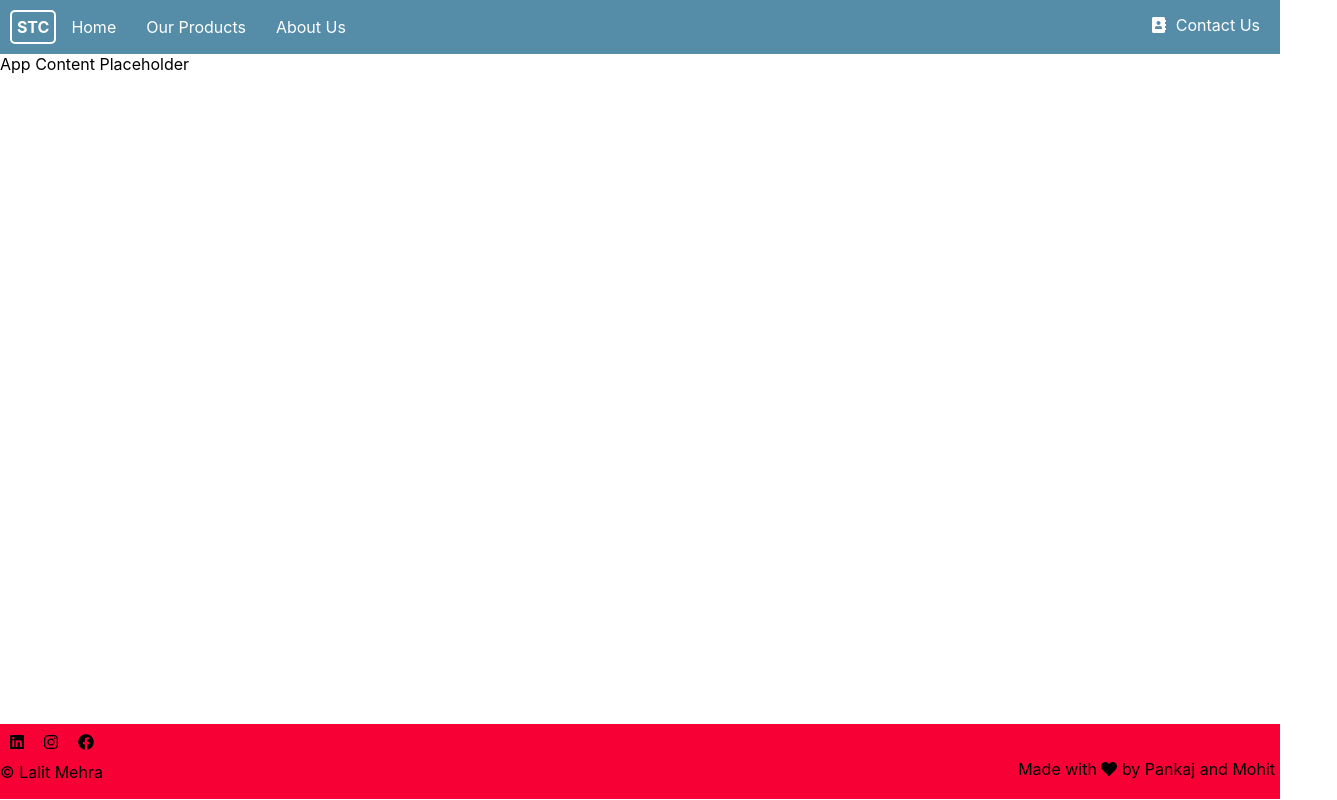
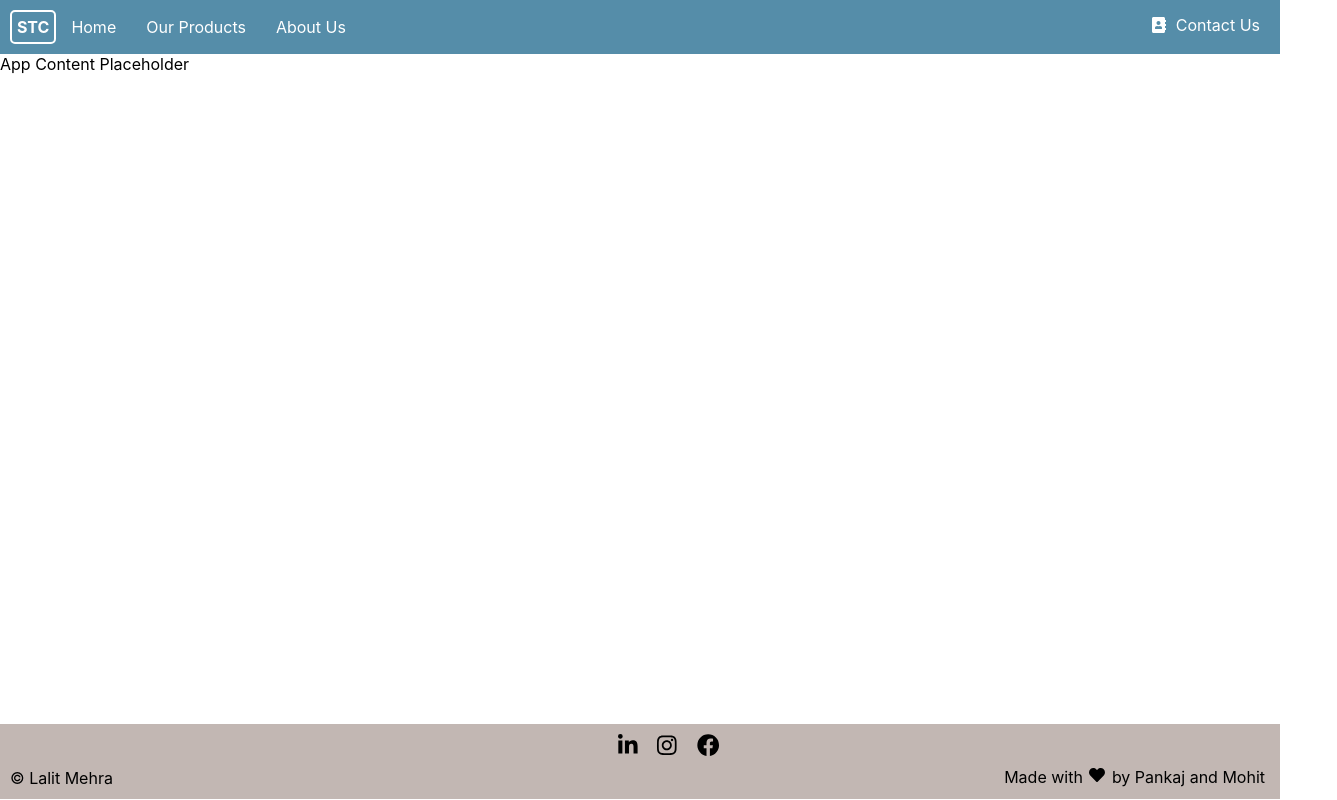
Before and after one commit to pankajmhr22/stc, a React (Create React App) app: page / in a window 1280 px wide. Shown: the whole page, 1337 px wide, since content can reach past the window. Built offline with nearby package versions, Linux system fonts and the light colour scheme.

Commit message:
Footer designed

```diff
--- a/src/components/Footer.js
+++ b/src/components/Footer.js
@@ -2,24 +2,37 @@ import React from 'react';
 import './Footer.scss';
 import '../App.scss';
 import { FontAwesomeIcon } from '@fortawesome/react-fontawesome'
-import {faHeart} from '@fortawesome/free-solid-svg-icons'
-import { faInstagram , faLinkedin , faFacebook} from "@fortawesome/free-brands-svg-icons";
+import { faHeart } from '@fortawesome/free-solid-svg-icons'
+import { faInstagram, faLinkedinIn, faFacebook } from "@fortawesome/free-brands-svg-icons";
 
-export const Footer = ()=>{
-    const love=<FontAwesomeIcon className="social-handle-ico-love" icon={faHeart}></FontAwesomeIcon>;
+export const Footer = () => {
+    const love = <FontAwesomeIcon className="icon-love" icon={faHeart}></FontAwesomeIcon>;
+
+    const linkedIn = () => {
+        window.open('https://www.linkedin.com/in/lalit-m-a7bbb54a/')
+    }
+    const Instagram = () => {
+        window.open('https://www.instagram.com/saitradingco/')
+    }
+    const Facebook = () => {
+        window.open('https://www.facebook.com/SaiTradingCompany')
+    }
     return (<div className="footer-container main-div">
         <div className="stc-display-inline-block">
-        <span><FontAwesomeIcon className="social-handle-icon" icon={faLinkedin} /></span>
-        <span><FontAwesomeIcon className="social-handle-icon" icon={faInstagram} /></span>
-        <span><FontAwesomeIcon className="social-handle-icon" icon={faFacebook} /></span>
-        <div>© Lalit Mehra</div>
+            <div className="social-icons">
+                <span><FontAwesomeIcon className="social-handle-icon lin" icon={faLinkedinIn} onClick={linkedIn} /></span>
+                <span><FontAwesomeIcon className="social-handle-icon iin" icon={faInstagram} onClick={Instagram} /></span>
+                <span><FontAwesomeIcon className="social-handle-icon fin" icon={faFacebook} onClick={Facebook} /></span>
+            </div>
+            <div className="corporation">© Lalit Mehra</div>
         </div>
 
 
-        <div className="footer-nav-contact-us stc-display-inline-block">
+
+        <div className="footer-love stc-display-inline-block">
             <div>Made with {love} by Pankaj and Mohit</div>
         </div>
 
 
-        </div>);
+    </div>);
 };
--- a/src/components/Footer.scss
+++ b/src/components/Footer.scss
@@ -1,26 +1,56 @@
-.footer-nav-contact-us {
+.footer-love {
     float: right;
     padding: 5px;
     position: relative;
-    top: 30px;
+    top: 36px;
+    margin-right: 10px;
 
     .nav-option {
       padding: 5px;
       cursor: pointer;
     }
+
+}
+
+.social-icons{
+    text-align: center;
+    width:1100%;
+    position:relative;
 }
 
 .social-handle-icon {
     padding: 10px;
-
+    font-size: 1.4em;
+    // align-items: flex-end;
+    //right: 500px;
 }
 
-.social-handle-icon-love {
+.iin:hover,.iin:focus{
+    filter: invert(27%) sepia(51%) saturate(2878%) hue-rotate(346deg) brightness(104%) contrast(150%);
+}
+
+.fin:hover,
+.fin:focus {
+//   filter: invert(27%) sepia(51%) saturate(2878%) hue-rotate(346deg) brightness(104%) contrast(200%);
+  color: rgb(0, 81, 255) !important;
+}
+
+.lin:hover,
+.lin:focus {
+  //filter: invert(27%) sepia(51%) saturate(2878%) hue-rotate(346deg) brightness(104%) contrast(200%);
+  color: rgb(0, 81, 255) !important;
+}
+
+.icon-love {
     padding: 2px;
 
 }
 
+.corporation{
+    margin-left: 10px;
+}
+
 .footer-container{
-    background-color: #f60035;
+    background-color: #6e544a6b;
     min-height: 75px;
 }
```
